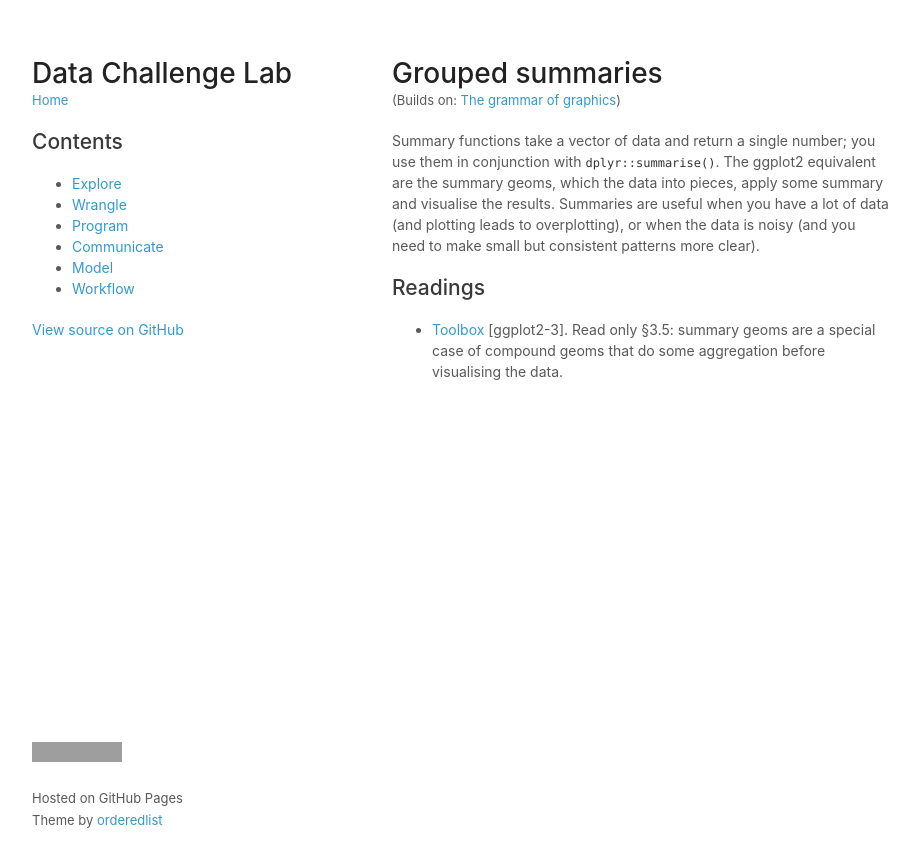
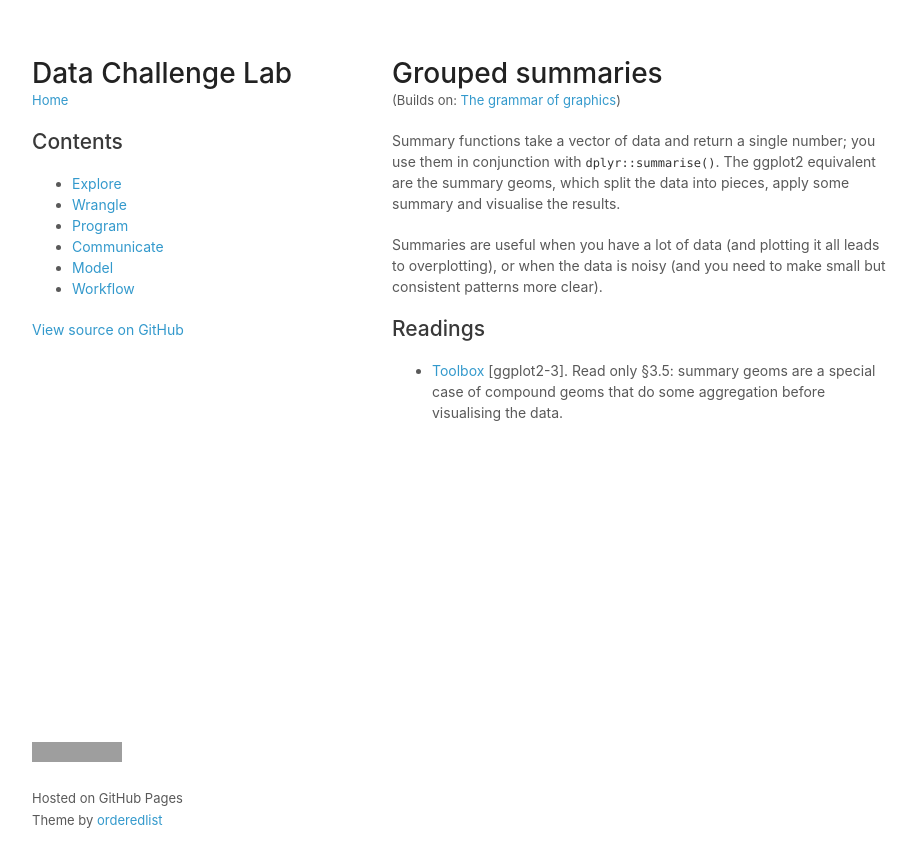
Before and after one commit to dcl-2017-04/curriculum, a Jekyll site: the page built from docs/vis-summaries.md, in a window 1280 px wide. Shown: the top 867 px of the page, without its empty margins (178-1097 px from the left). Built offline with Jekyll 4.4.1, drawn with Linux system fonts in a browser that asks for light colours; our own code applies the rules of GitHub Pages for plain Markdown files; a script that is not in the unit is left out; grey boxes are pictures that could not be loaded.

Commit message:
Tweaks to week 2

```diff
--- a/docs/vis-summaries.md
+++ b/docs/vis-summaries.md
@@ -7,8 +7,14 @@ title: Grouped summaries
 # Grouped summaries
 <small>(Builds on: [The grammar of graphics](vis-theory.md))</small>
 
-Summary functions take a vector of data and return a single number; you use them in conjunction with `dplyr::summarise()`. The ggplot2 equivalent are the summary geoms, which the data into pieces, apply some summary and visualise the results.
-Summaries are useful when you have a lot of data (and plotting leads to overplotting), or when the data is noisy (and you need to make small but consistent patterns more clear).
+Summary functions take a vector of data and return a single number; you
+use them in conjunction with `dplyr::summarise()`. The ggplot2 equivalent
+are the summary geoms, which split the data into pieces, apply some summary
+and visualise the results.
+
+Summaries are useful when you have a lot of data (and plotting it all leads
+to overplotting), or when the data is noisy (and you need to make small
+but consistent patterns more clear).
 
 ## Readings
 
--- a/units/missing-values.yml
+++ b/units/missing-values.yml
@@ -8,7 +8,6 @@ desc: >
   should never silently ignore missing values.
 
 needs: [eda]
-
 
 readings:
 - book: r4ds-5.2.3
```
Also changed, not shown: units/vis-summaries.yml (+6 -6 lines).
